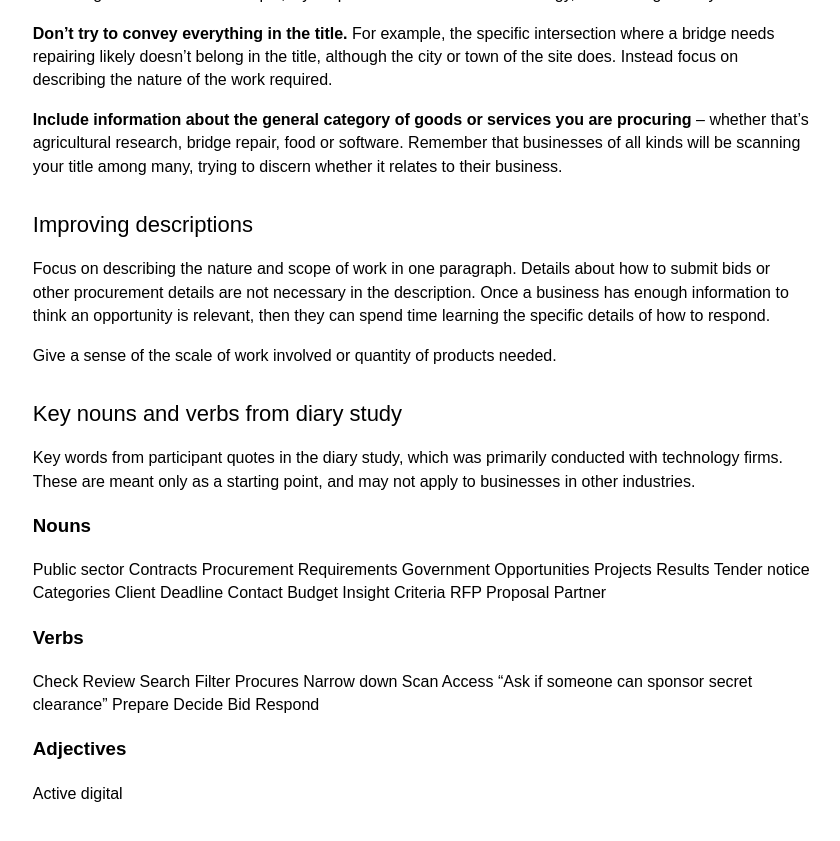
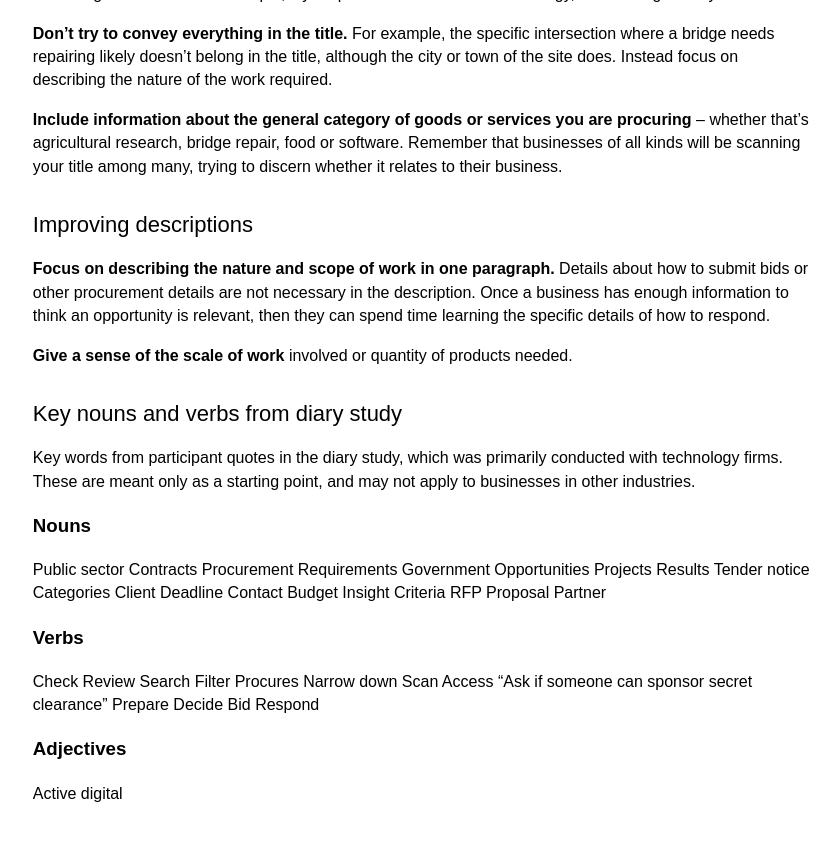
Before and after one commit to cds-snc/pspc-documentation, a Jekyll site: the page built from _pages/en/titles-and-descriptions.md, in a window 1280 px wide and 900 px high, scrolled down 666 px. Shown: the top 841 px of the window, without its empty margins (410-1250 px from the left). Built offline with Jekyll 4.4.1, drawn with Linux system fonts in a browser that asks for light colours.

Commit message:
Update titles-and-descriptions.md

```diff
--- a/_pages/en/titles-and-descriptions.md
+++ b/_pages/en/titles-and-descriptions.md
@@ -20,9 +20,9 @@ Businesses need to be able to scan titles for their own key words so they can fi
 **Include information about the general category of goods or services you are procuring** -- whether that’s agricultural research, bridge repair, food or software. Remember that businesses of all kinds will be scanning your title among many, trying to discern whether it relates to their business.
 
 ## Improving descriptions
-Focus on describing the nature and scope of work in one paragraph. Details about how to submit bids or other procurement details are not necessary in the description. Once a business has enough information to think an opportunity is relevant, then they can spend time learning the specific details of how to respond.
+**Focus on describing the nature and scope of work in one paragraph.** Details about how to submit bids or other procurement details are not necessary in the description. Once a business has enough information to think an opportunity is relevant, then they can spend time learning the specific details of how to respond.
 
-Give a sense of the scale of work involved or quantity of products needed.
+**Give a sense of the scale of work** involved or quantity of products needed.
 
 ## Key nouns and verbs from diary study
 Key words from participant quotes in the diary study, which was primarily conducted with technology firms. These are meant only as a starting point, and may not apply to businesses in other industries.
```
